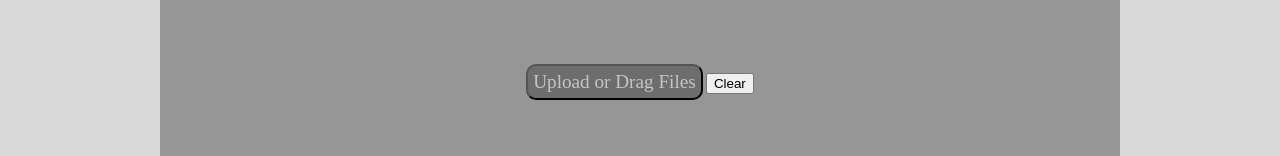
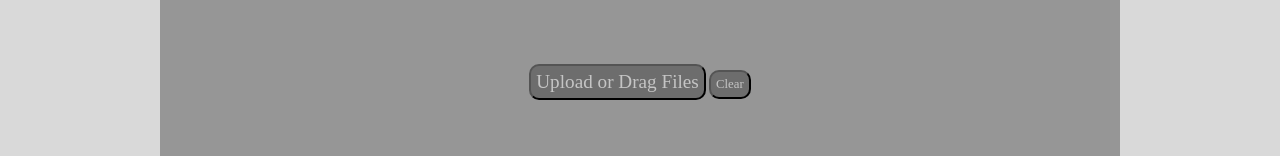
Before and after one commit to sheldonwuhung/InternetAlgorithmicPersona, a website: page index.html in a window 1280 px wide. Shown: the part 644-800 px from the top of the page. Drawn offline with Linux system fonts and the light colour scheme.

Commit message:
set up ai output - 2

```diff
--- a/frontend/active.css
+++ b/frontend/active.css
@@ -103,7 +103,7 @@ body {
                     padding: 5px;
                 }
 
-                #clear-btn {
+                #clear-button {
                     background-color: #6d6d6d;
                     color: #c5c5c5;
                     font-size: 1em;
```
